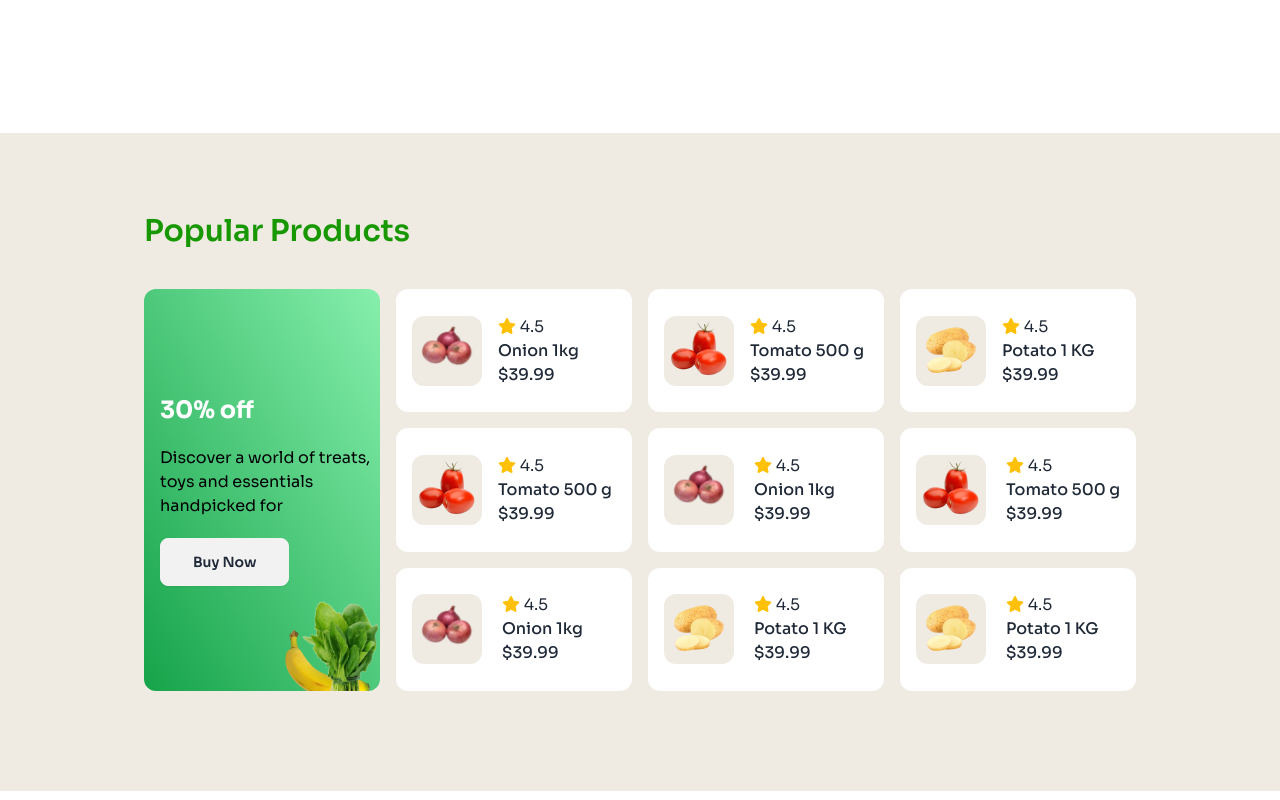
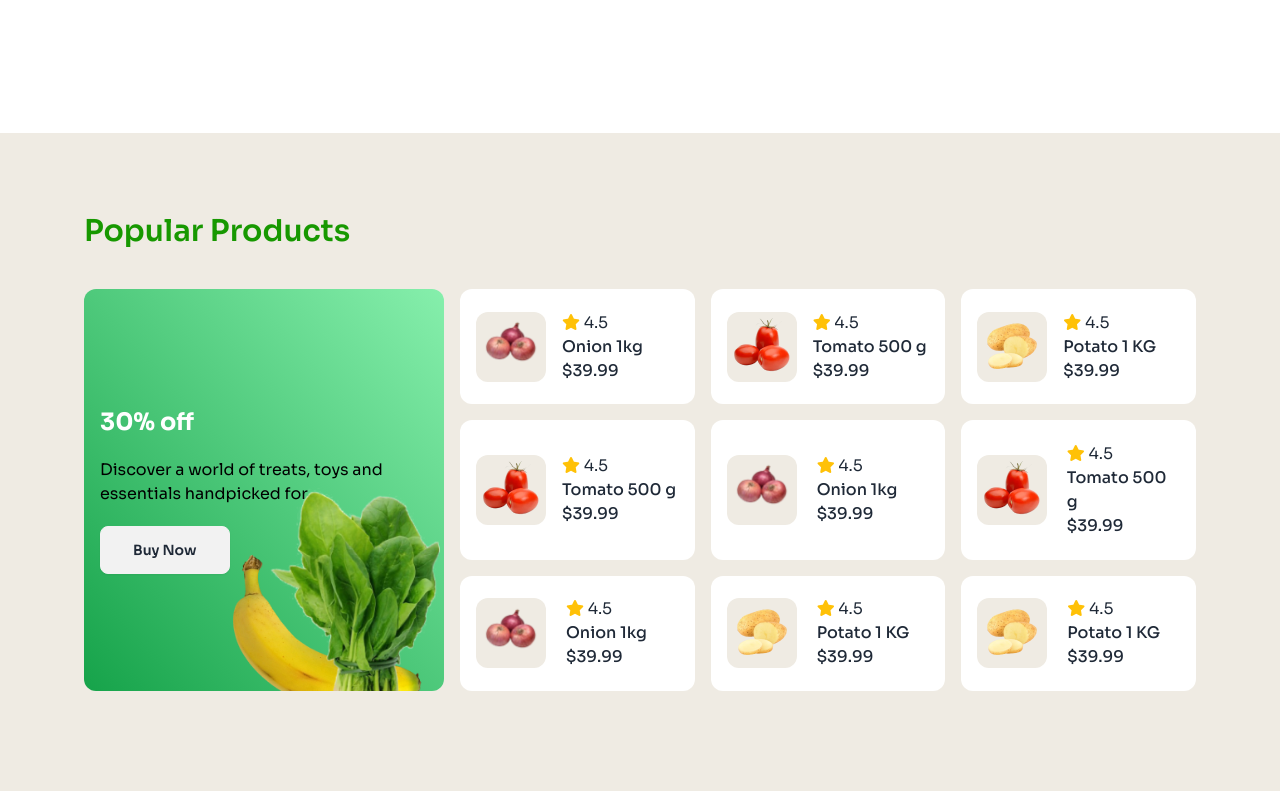
Before and after one commit to shahadat-hasan/B11-A3-Living, a plain HTML site: page index.html in a window 1280 px wide. Shown: the part 1820-2620 px from the top of the page. Drawn offline with nearby package versions, Linux system fonts and the light colour scheme.

Commit message:
popular products update

```diff
--- a/index.html
+++ b/index.html
@@ -123,15 +123,15 @@
             </div>
         </div>
         <!-- popular product  -->
-        <section class="my-[140px] bg-[#EFEBE3] flex items-center py-[80px]">
+        <section class="my-[140px] bg-[#EFEBE3]  py-[80px]">
             <div class="max-w-[1152px] mx-auto">
                 <div class="ml-5">
                     <h1 class="text-3xl font-semibold text-[#179800]">Popular Products</h1>
                 </div>
-                <div class="grid lg:grid-cols-4 lg:grid-rows-1 grid-cols-1 mt-10 gap-4 m-5">
+                <div class="grid lg:grid-cols-6 lg:grid-rows-1 grid-cols-1 mt-10 gap-4 m-5">
                     <!-- sidebar -->
                     <div
-                        class="col-span-2 lg:col-span-1 flex items-center bg-gradient-to-tr from-green-600 to-green-300  relative rounded-xl h-[402px] w-full p-4">
+                        class="col-span-4 lg:col-span-2 flex items-center bg-gradient-to-tr from-green-600 to-green-300 relative rounded-xl h-[402px] p-4">
                         <div class="absolute z-10 space-y-5">
                             <h1 class="text-2xl text-white font-bold">30% off</h1>
                             <p class="text-black">Discover a world of treats, toys and essentials handpicked for</p>
@@ -142,7 +142,7 @@
                         </div>
                     </div>
                     <!-- product card  -->
-                    <div class="grid grid-cols-2 lg:grid-cols-3 gap-4 col-span-3">
+                    <div class="grid grid-cols-2 lg:grid-cols-3 gap-4 col-span-4">
                         <!-- card-1  -->
                         <div class="flex items-center bg-[#FFFFFF] p-4 gap-4 rounded-xl">
                             <div class="flex items-center justify-center bg-[#EFEBE3]  w-[70px] h-[70px]  rounded-xl">
```
